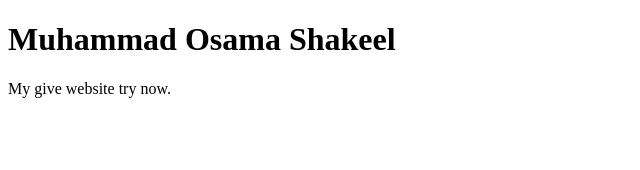
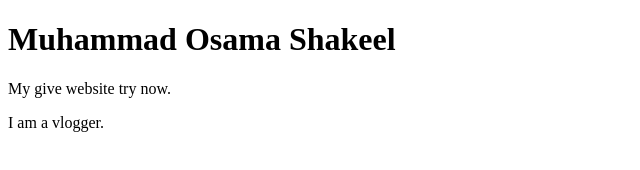
Before and after one commit to MuhammadOsama07/first-project, a plain HTML site: page index.html in a window 1280 px wide. Shown: the whole page, without its empty margins (0-640 px from the left). Drawn offline with Linux system fonts and the light colour scheme.

Commit message:
Update index.html

```diff
--- a/index.html
+++ b/index.html
@@ -7,6 +7,7 @@
 
 <h1>Muhammad Osama Shakeel</h1>
 <p>My give website try now.</p>
+<p>I am a vlogger.</p>
 
 </body>
 </html>
```
